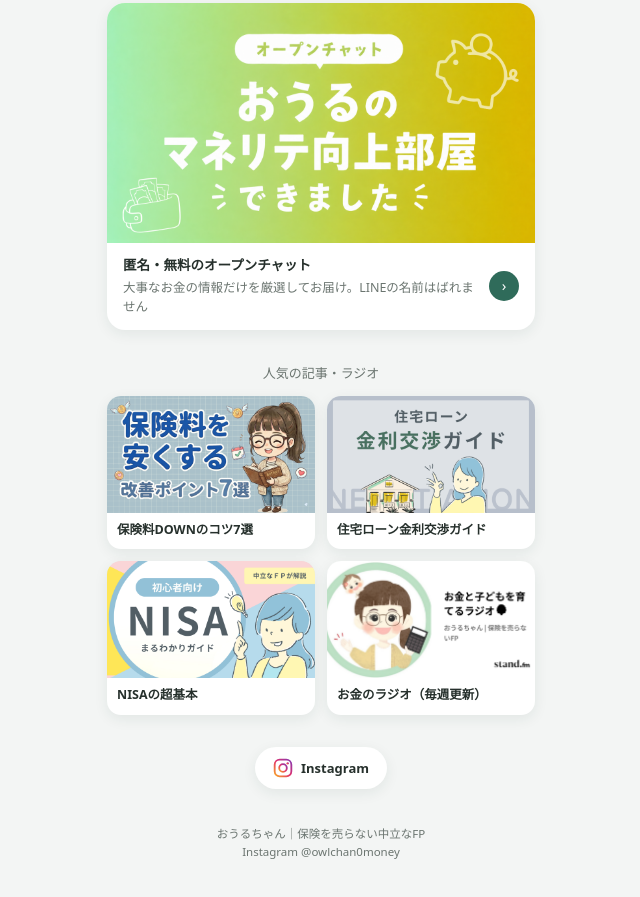
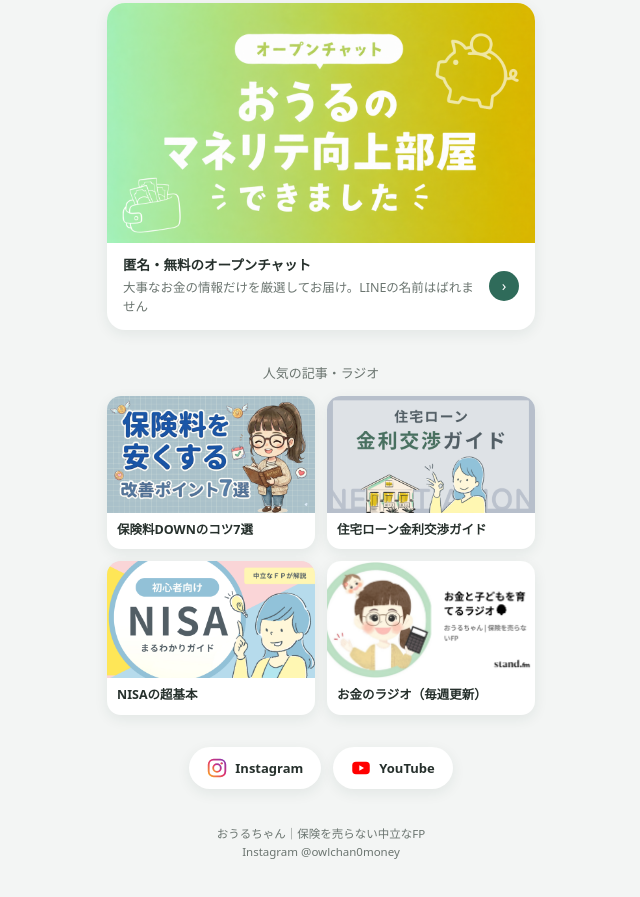
Before and after one commit to owlchan/owlchan.github.io, a plain HTML site: page index.html in a window 1280 px wide. Shown: the part 564-1461 px from the top of the page, without its empty margins (319-959 px from the left). Drawn offline with Linux system fonts and the light colour scheme.

Commit message:
YouTubeへのリンクを追加
Co-Authored-By: Claude Opus 5.5 <noreply@anthropic.com>

```diff
--- a/index.html
+++ b/index.html
@@ -108,7 +108,9 @@
     <a href="https://www.instagram.com/owlchan0money/" aria-label="Instagram">
       <svg viewBox="0 0 24 24" aria-hidden="true"><defs><linearGradient id="ig" x1="0" y1="1" x2="1" y2="0"><stop offset="0" stop-color="#F9A825"/><stop offset=".5" stop-color="#E1306C"/><stop offset="1" stop-color="#833AB4"/></linearGradient></defs><rect x="2" y="2" width="20" height="20" rx="6" fill="none" stroke="url(#ig)" stroke-width="2.2"/><circle cx="12" cy="12" r="4.6" fill="none" stroke="url(#ig)" stroke-width="2.2"/><circle cx="17.6" cy="6.4" r="1.4" fill="url(#ig)"/></svg>
       Instagram</a>
-    <!-- YOUTUBE -->
+    <a href="https://www.youtube.com/@FPowlchan" aria-label="YouTube">
+      <svg viewBox="0 0 24 24" aria-hidden="true"><rect x="1.5" y="4.5" width="21" height="15" rx="4.5" fill="#FF0000"/><path d="M10 8.8v6.4l5.6-3.2z" fill="#fff"/></svg>
+      YouTube</a>
   </div>
 
   <footer>おうるちゃん｜保険を売らない中立なFP<br>Instagram @owlchan0money</footer>
```
